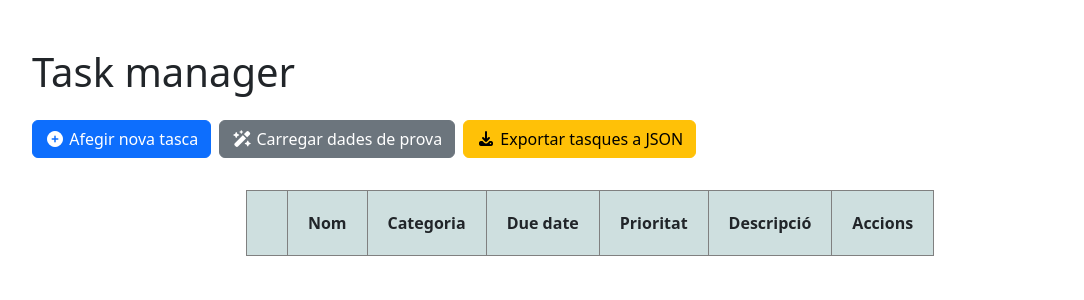
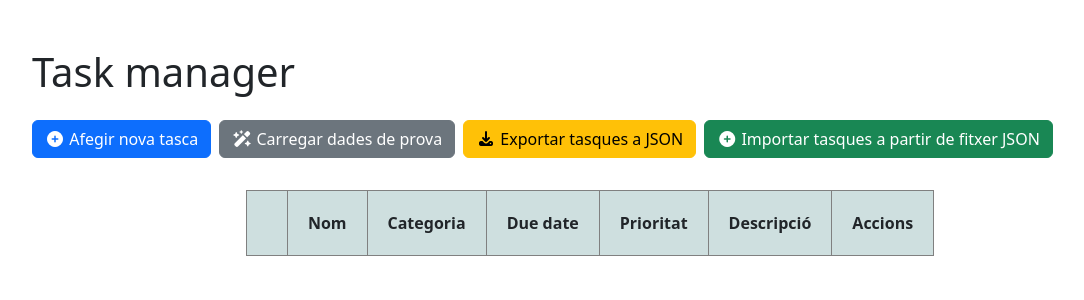
Before and after one commit to aaroncano2006/react_task_manager, a React (Vite) app: page / in a window 1280 px wide. Shown: the top 300 px of the page, without its empty margins (50-1134 px from the left). Built offline with nearby package versions, Linux system fonts and the light colour scheme.

Commit message:
S'ha afegit la importació de tasques mitjançant un fixer JSON.

```diff
--- a/src/App.jsx
+++ b/src/App.jsx
@@ -123,7 +123,7 @@ function App() {
     const targetTask = tasks.find((task) => task.taskId === target);
     if (!targetTask) return; // Si no troba la tasca surt i no s'executa.
 
-    const dataStr = JSON.stringify(targetTask);
+    const dataStr = JSON.stringify(targetTask, null, 2);
     // Crea un fitxer en memòria tipus Blob que desa text pla, en aquest cas la tasca en format JSON.
     const tempFile = new Blob([dataStr], { type: "application/json" });
     const url = URL.createObjectURL(tempFile); // URL temporal.
@@ -141,7 +141,7 @@ function App() {
    * Exporta totes les tasques a un fitxer JSON.
    */
   const exportAllTasks = () => {
-    const dataStr = JSON.stringify(localStorage.getItem(TASKS_KEY));
+    const dataStr = JSON.stringify(JSON.parse(localStorage.getItem(TASKS_KEY)), null, 2);
     const tempFile = new Blob([dataStr], { type: "application/json" });
     const url = URL.createObjectURL(tempFile);
 
@@ -151,7 +151,39 @@ function App() {
     link.click();
 
     URL.revokeObjectURL(url);
+  };
+
+  /**
+   * Importa tasques des de un fitxer JSON.
+   * Permet fitxers amb una sola tasca o amb mútilples tasques.
+   * @param {*} file
+   * @returns
+   */
+  const importJSON = (file) => {
+    if (!file) return; // Si no existeix el fitxer no s'executa.
+
+    file.text().then((text) => { // S'agafa el text del fitxer i es converteix a JSON
+      try {
+        const data = JSON.parse(text);
+        // Es mira si és un array i si no ho és afegeix el JSON a un array.
+        const importedTasks = Array.isArray(data) ? data : [data];
+
+        /*
+          Es canvia l'estat de les tasques de localStorage
+           i es comprova que en l'estat previ a afegir les
+           tasques no hi ha duplicitat per id.
+        */
+        setTasks((prev) => [
+          ...prev,
+          ...importedTasks.filter(
+            (t) => !prev.some((task) => task.taskId === t.taskId)
+          ),
+        ]);
+      } catch { // Si falla s'informa a l'usuari mitjançant un alert.
+        alert("El JSON introduït no és vàlid!");
       }
+    });
+  };
 
   return (
     <>
@@ -198,7 +230,33 @@ function App() {
           >
             <i className="fa-solid fa-download"></i> Exportar tasques a JSON
           </Button>
+
+          <Button
+            bootstrap="btn btn-success me-2 mb-2"
+            type="button"
+            dtoggle="collapse"
+            dtarget="#importJSONCard"
+          >
+            <i className="fa-solid fa-circle-plus"></i> Importar tasques a
+            partir de fitxer JSON
+          </Button>
         </div>
+
+        <Card
+          headerText="Importar tasques a partir de fitxer JSON"
+          id="importJSONCard"
+        >
+          {/*Utilitzem un input genèric d'HTML en comptes del nostre
+          component. Això és perquè és més senzill treballar amb fitxers
+          JSON sense dependre de react-hook-form.
+
+          De forma similar passa amb les checkbox de Tasklist.jsx*/}
+           <input
+            type="file"
+            accept=".json"
+            onChange={(e) => importJSON(e.target.files[0])} // <--- e.target.files[0] === Fitxer pujat a l'input.
+          />
+        </Card>
 
         <Card headerText="Crear tasca" id="formCard">
           <Form
```
Lines whose indentation alone changed are shown as unchanged.
